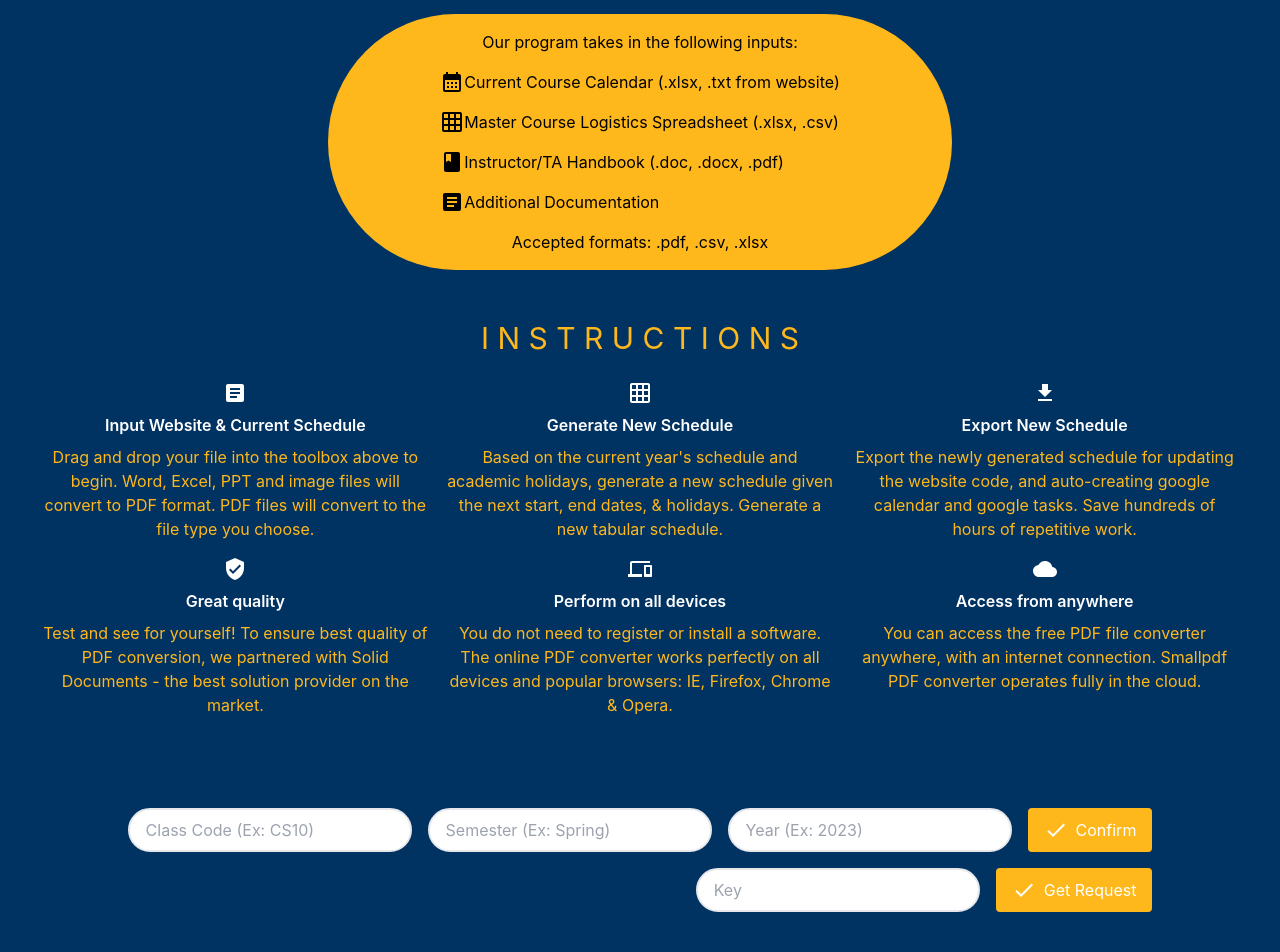
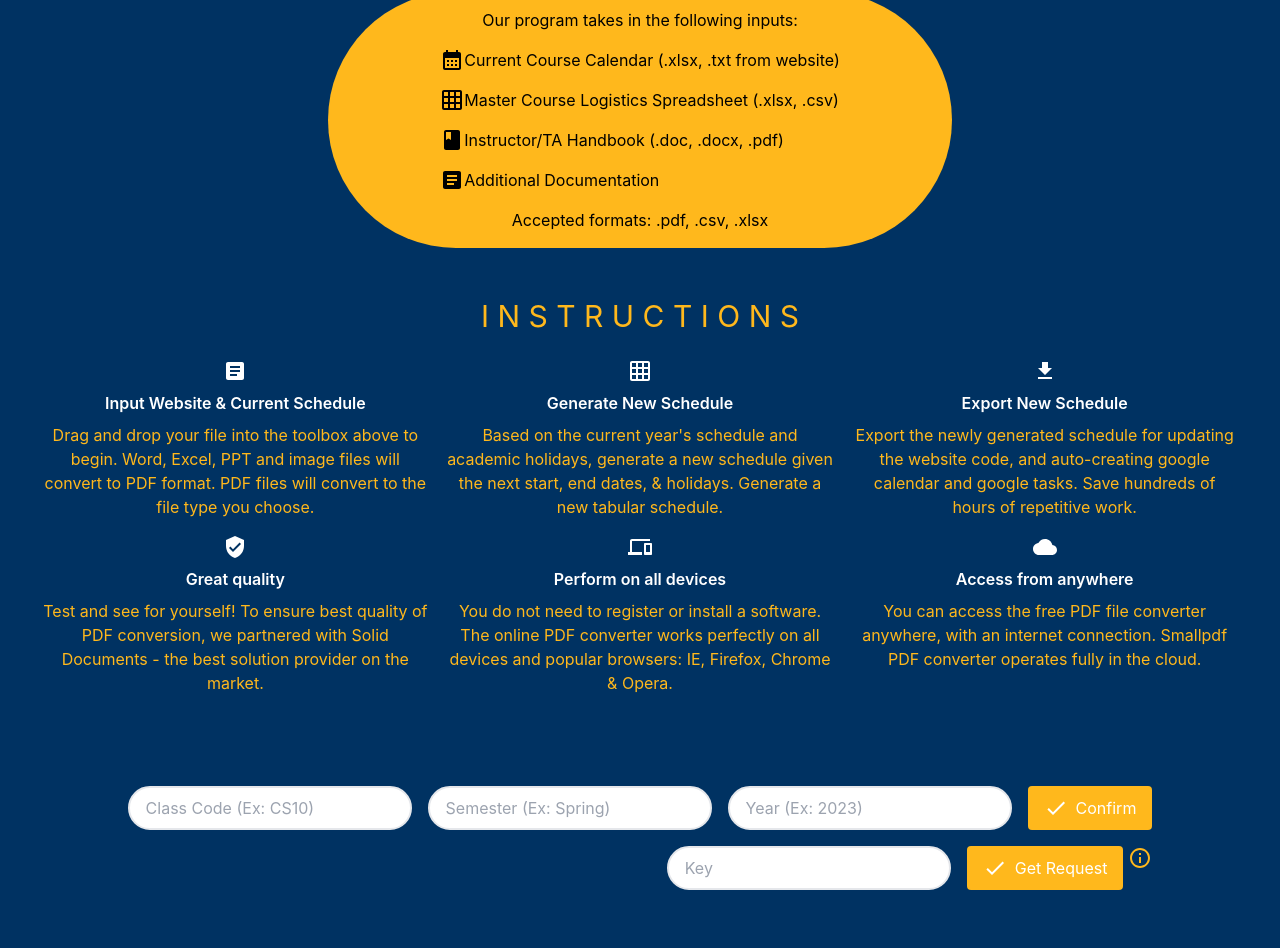
Before and after one commit to Mehul-Gandhi/CourseCraft, a React (Create React App) app in the folder my-app/: page / in a window 1280 px wide. Shown: the top 952 px of the page. Built offline with nearby package versions, Linux system fonts and the light colour scheme.

Commit message:
Trying out material ui style

```diff
--- a/my-app/src/App.js
+++ b/my-app/src/App.js
@@ -14,8 +14,7 @@ function App() {
 
     return (
       <Router>
-        {/* Conditionally render NavBar if the current location is not /404 */}
-        <NavBar />
+        {/* <NavBar /> */}
         <Routes>
           <Route index element={<LandingPage />} />
           <Route path="/upload" element={<Upload />} />
--- a/my-app/src/components/LandingPage.js
+++ b/my-app/src/components/LandingPage.js
@@ -6,6 +6,9 @@ import LogoutButton from './login/LogoutButton';
 
 import Button from './buttons/Button';
 import Instructions from "./Instructions"
+import Tooltip from '@mui/material/Tooltip';
+import InfoOutlinedIcon from '@mui/icons-material/InfoOutlined';
+import HelpOutlineIcon from '@mui/icons-material/HelpOutline';
 
 
 import CheckIcon from '@mui/icons-material/Check';
@@ -13,6 +16,13 @@ import CheckIcon from '@mui/icons-material/Check';
 import { handleLoginSuccess, handleLoginFailure, handleLogout } from './login/helpers';
 import "../index.css";
 import NavBar from "./NavBar"
+import { makeStyles } from '@material-ui/core/styles';
+
+const useStyles = makeStyles({
+  tooltip: {
+    color: '#FFB81C',
+  },
+});
 
 export default function LandingPage() {
   const [isLoggedIn, setIsLoggedIn] = useState(false);
@@ -24,6 +34,7 @@ export default function LandingPage() {
   const [year, setYear] = useState('');
   const [key, setKey] = useState('');
   const [errorMessage, setErrorMessage] = useState('');
+  const classes = useStyles();
 
   const navigate = useNavigate();
 
@@ -177,6 +188,10 @@ export default function LandingPage() {
          text={"Get Request"}
          disabled={!key}
          />
+         <Tooltip title="Supported file types: .xls, .html, .js, .md etc." className={classes.tooltip}>
+            <InfoOutlinedIcon fontSize="medium" style={{ marginLeft: '5px', cursor: 'pointer' }} />
+
+          </Tooltip>
       </div>
       <p className="text-red-600 mt-2">{errorMessage}</p>
 
--- a/my-app/src/components/Upload.js
+++ b/my-app/src/components/Upload.js
@@ -15,7 +15,6 @@ import CheckIcon from '@mui/icons-material/Check';
 
 import { handleLoginSuccess, handleLoginFailure, handleLogout } from './login/helpers';
 import "../index.css";
-import NavBar from "./NavBar"
 
 export default function Upload() {
   const [isLoggedIn, setIsLoggedIn] = useState(false);
```
